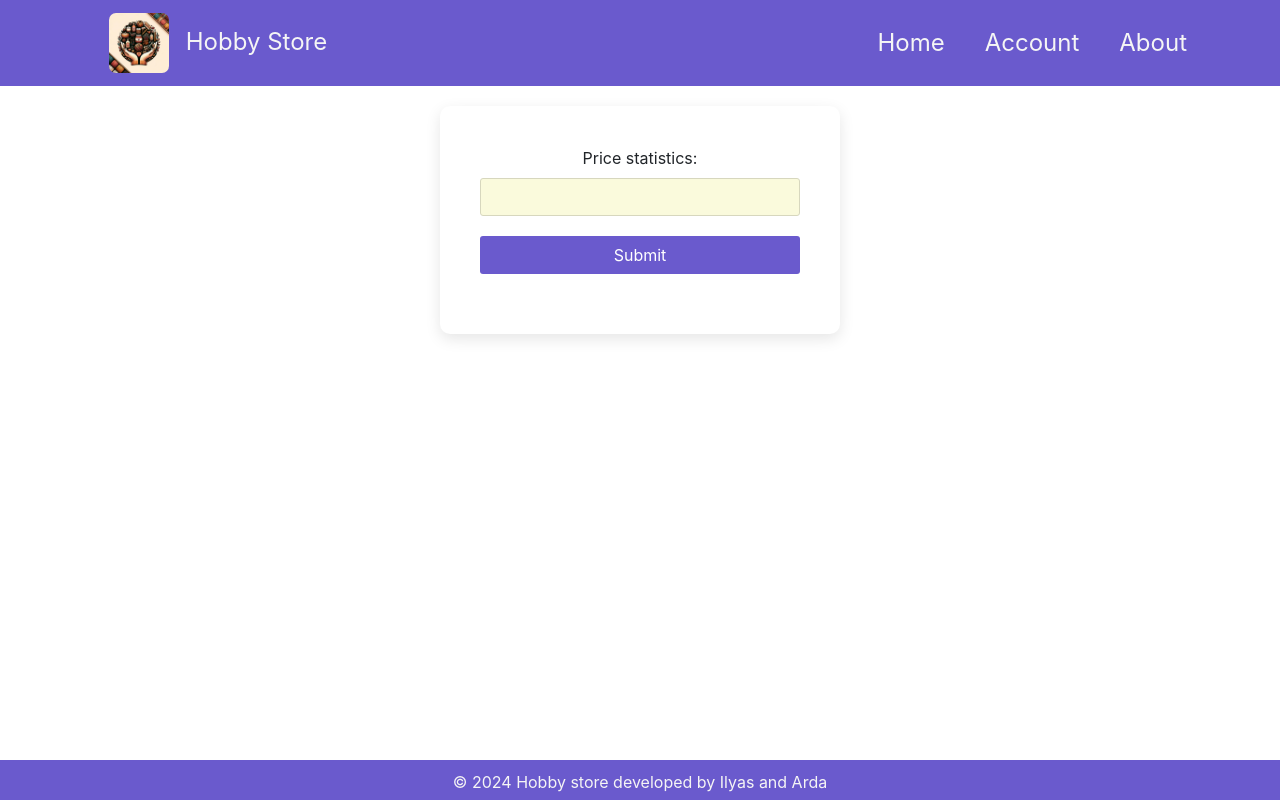
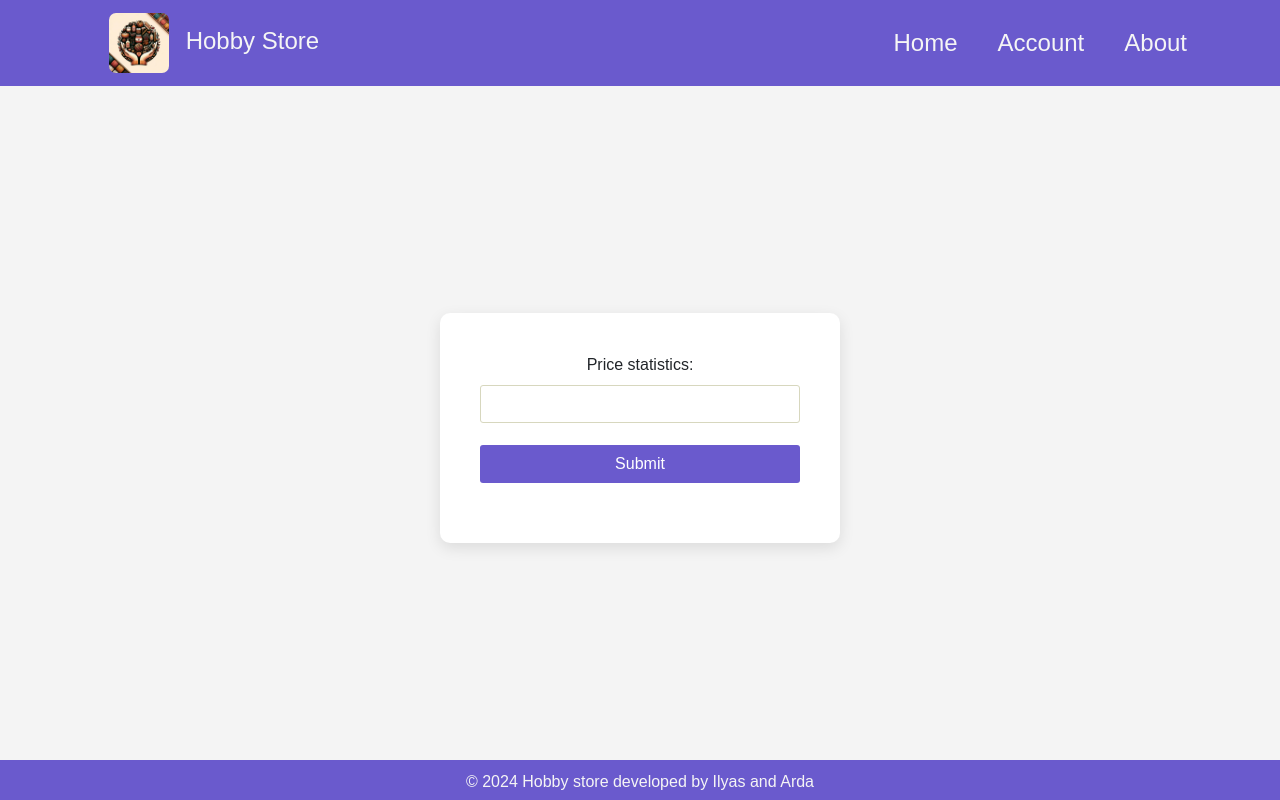
Before and after one commit to 1lyasm/hobby_store, a Flask app: page /stats in a window 1280 px wide. Run offline with Flask 3, Linux system fonts and the light colour scheme; some libraries are stand-ins or nearby versions.

Commit message:
Style stats page

```diff
--- a/app.py
+++ b/app.py
@@ -403,6 +403,9 @@ def sell():
     return render_template("sell.html", msg=msg)
 
 def fetch_stat(stat):
+    if len(stat) < 1:
+        return ""
+
     conn = connect()
     cursor = conn.cursor()
 
@@ -428,6 +431,10 @@ def fetch_stat(stat):
     else:
         raise Exception
 
+    if res is not None:
+        res = round(res, 2)
+        res = f"{stat}: {res}"
+
     cursor.close()
     conn.close()
 
--- a/templates/stats.html
+++ b/templates/stats.html
@@ -5,6 +5,18 @@
 {% block content %}
 
 <style>
+body {
+            font-family: Arial, sans-serif;
+            background-color: #f4f4f4;
+            display: flex;
+            align-items: center;
+            justify-content: center;
+            height: 100vh;
+            margin: 0;
+            padding-top: 56px;
+        }
+
+
     .form-container {
         background-color: white;
         padding: 40px;
@@ -25,7 +37,7 @@
 
     .input-box {
         text-indent: 10px;
-        background-color: #fafadc;
+        background-color: white;
         border: 1px solid #d7d7be;
     }
 
@@ -39,6 +51,13 @@
     button:hover {
         background-color: #695acd96; /* Hover effect */
     }
+
+    .msg {
+        font-size: x-large;
+        color: #6A5ACD;
+    }
+
+
 </style>
 
 <div class="form-container">
@@ -53,9 +72,8 @@
             <option value="Sum"></option>
         </datalist>
         <button type="submit">Submit</button>
+        <text class="msg">{{res}}</text>
     </form>
 </div>
 
-{{ res }}
-
 {% endblock %}
```
